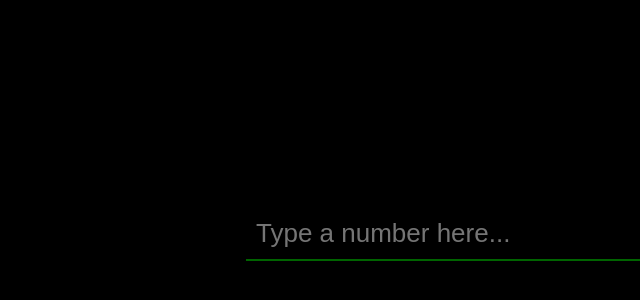
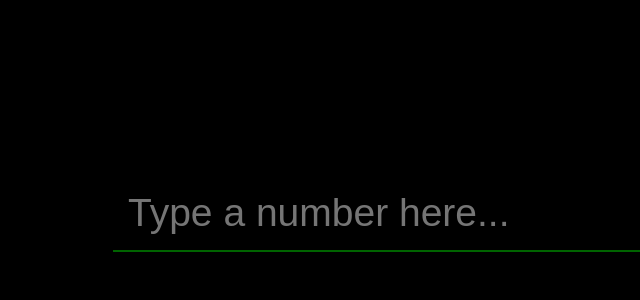
Before and after one commit to makrboy/21, a plain HTML site: page index.html in a window 1280 px wide. Shown: the part 126-426 px from the top of the page, without its empty margins (0-640 px from the left). Drawn offline with Linux system fonts and the light colour scheme.

Commit message:
Update index.html

```diff
--- a/index.html
+++ b/index.html
@@ -11,7 +11,7 @@
             justify-content: center;
             align-items: center;
             font-family: Arial, sans-serif;
-            font-size: calc(10px + 2vmin);
+            font-size: calc(15px + 3vmin);
             margin: 0;
             padding: 0;
             box-sizing: border-box;
@@ -22,17 +22,17 @@
             color: #006400;
             border: none;
             border-bottom: 2px solid #006400;
-            margin-bottom: 20px;
-            font-size: calc(10px + 2vmin);
-            width: 60%;
-            padding: 10px;
+            margin-bottom: 30px;
+            font-size: calc(15px + 3vmin);
+            width: 80%;
+            padding: 15px;
         }
 
         #output {
             display: flex;
             flex-direction: column;
             align-items: center;
-            gap: 20px;
+            gap: 30px;
         }
 
         #output p {
```
